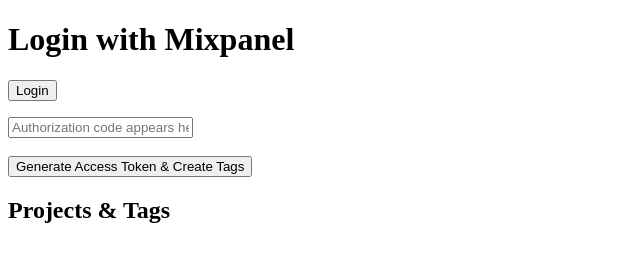
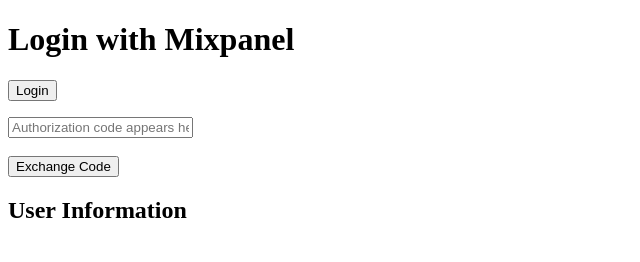
Before and after one commit to nikhilkaushik12345/mixpanel, a website: page public/index.html in a window 1280 px wide. Shown: the whole page, without its empty margins (0-640 px from the left). Drawn offline with Linux system fonts and the light colour scheme.

Commit message:
Update index.html

```diff
--- a/public/index.html
+++ b/public/index.html
@@ -96,9 +96,9 @@
 
 <br><br>
 
-<button onclick="exchangeCodeAndCreateTags()">Generate Access Token & Create Tags</button>
+<button onclick="exchangeCodeAndCreateTags()">Exchange Code</button>
 
-<h2>Projects & Tags</h2>
+<h2>User Information</h2>
 <pre id="user-info"></pre>
 
 </body>
```
